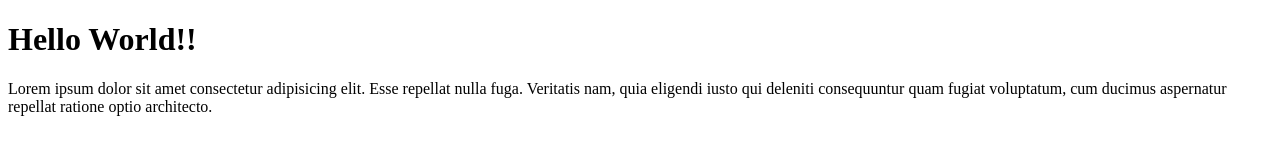
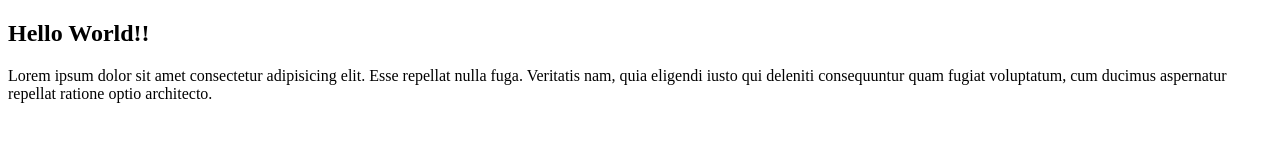
Before and after one commit to m-tsaqif/coba-gitignore, a plain HTML site: page index.html in a window 1280 px wide. Drawn offline with Linux system fonts and the light colour scheme.

Commit message:
mengubah heading pada index.html

```diff
--- a/index.html
+++ b/index.html
@@ -6,7 +6,7 @@
     <title>Document</title>
 </head>
 <body>
-    <h1>Hello World!!</h1>
+    <h2>Hello World!!</h2>
     <p>Lorem ipsum dolor sit amet consectetur adipisicing elit. Esse repellat nulla fuga. Veritatis nam, quia eligendi iusto qui deleniti consequuntur quam fugiat voluptatum, cum ducimus aspernatur repellat ratione optio architecto.</p>
 </body>
 </html>
```
